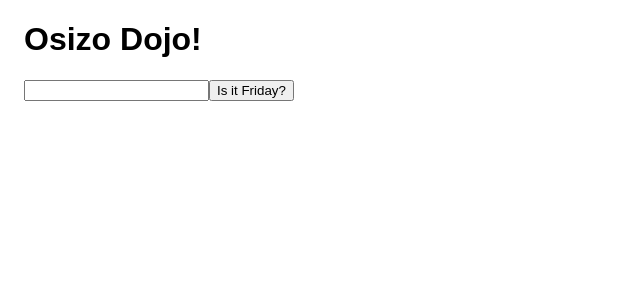
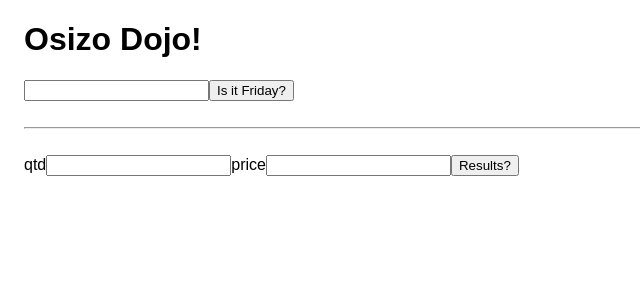
Before and after one commit to Seigo/stunning-eureka, a React app: page / in a window 1280 px wide. Shown: the top 300 px of the page, without its empty margins (0-640 px from the left). Built offline with nearby package versions, Linux system fonts and the light colour scheme.

Commit message:
Copy from old, setup UI

```diff
--- a/package.json
+++ b/package.json
@@ -26,7 +26,7 @@
   },
   "scripts": {
     "minify": "npx terser -c -m -o out/like_button.min.js -- out/like_button.js",
-    "test-features": "npx cucumber-js",
+    "test": "npx cucumber-js",
     "dev": "npx webpack-dev-server --mode development",
     "build": "npx webpack --mode development",
     "clean-node-modules": "rm -rf node_modules && yarn"
--- a/src/App.js
+++ b/src/App.js
@@ -1,5 +1,6 @@
 import React, { Component} from "react";
 import "./App.css";
+import QtoCusta from "./QtoCusta";
 import TheFridayQuestion from "./theFridayQuestion";
 
 class App extends Component{
@@ -8,6 +9,11 @@ class App extends Component{
       <div className="App">
         <h1>Osizo Dojo!</h1>
         <TheFridayQuestion />
+        <br />
+        <hr />
+        <br />
+        <QtoCusta />
+        <br />
       </div>
     );
   }
--- /dev/null
+++ b/src/QtoCusta.jsx
@@ -0,0 +1,33 @@
+'use strict';
+
+import React, { useState } from "react";
+import { calculate } from "./core/qtoCusta";
+
+function QtoCusta() {
+  const [qtd, setQtd] = useState('');
+  const [price, setPrice] = useState('');
+  const [answer, setAnswer] = useState('');
+
+  return (
+    <div>
+      <span>qtd</span>
+      <input
+        type='text'
+        value={qtd}
+        onChange={(v) => setQtd(v.target.value)}
+      />
+      <span>price</span>
+      <input
+        type='text'
+        value={price}
+        onChange={(v) => setPrice(v.target.value)}
+      />
+      <button onClick={() => setAnswer(calculate(qtd, price))}>
+        Results?
+      </button>
+      <span>{answer}</span>
+    </div>
+  );
+}
+
+export default QtoCusta
--- a/src/core/fridayService.js
+++ b/src/core/fridayService.js
@@ -1,8 +1,11 @@
-module.exports = {
-  isItFriday: (today) => {
-    switch(today) {
-      default:
-        return 'Nope';
-    }
+function isItFriday(today) {
+  if (today === "Friday") {
+    return "TGIF";
+  } else {
+    return "Nope";
   }
 }
+
+module.exports = {
+  isItFriday
+}
```
Also changed, not shown: 1 other file (tests, documents, lock files or other folders).
